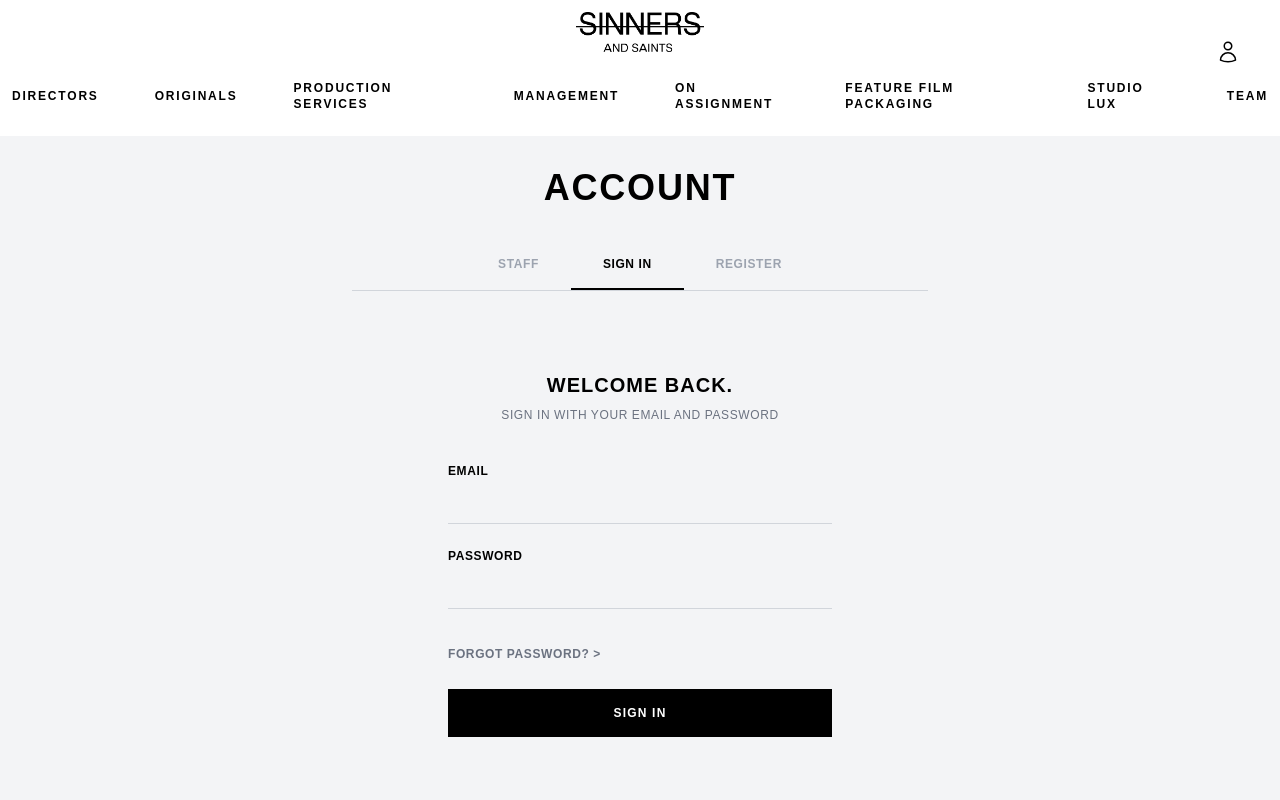
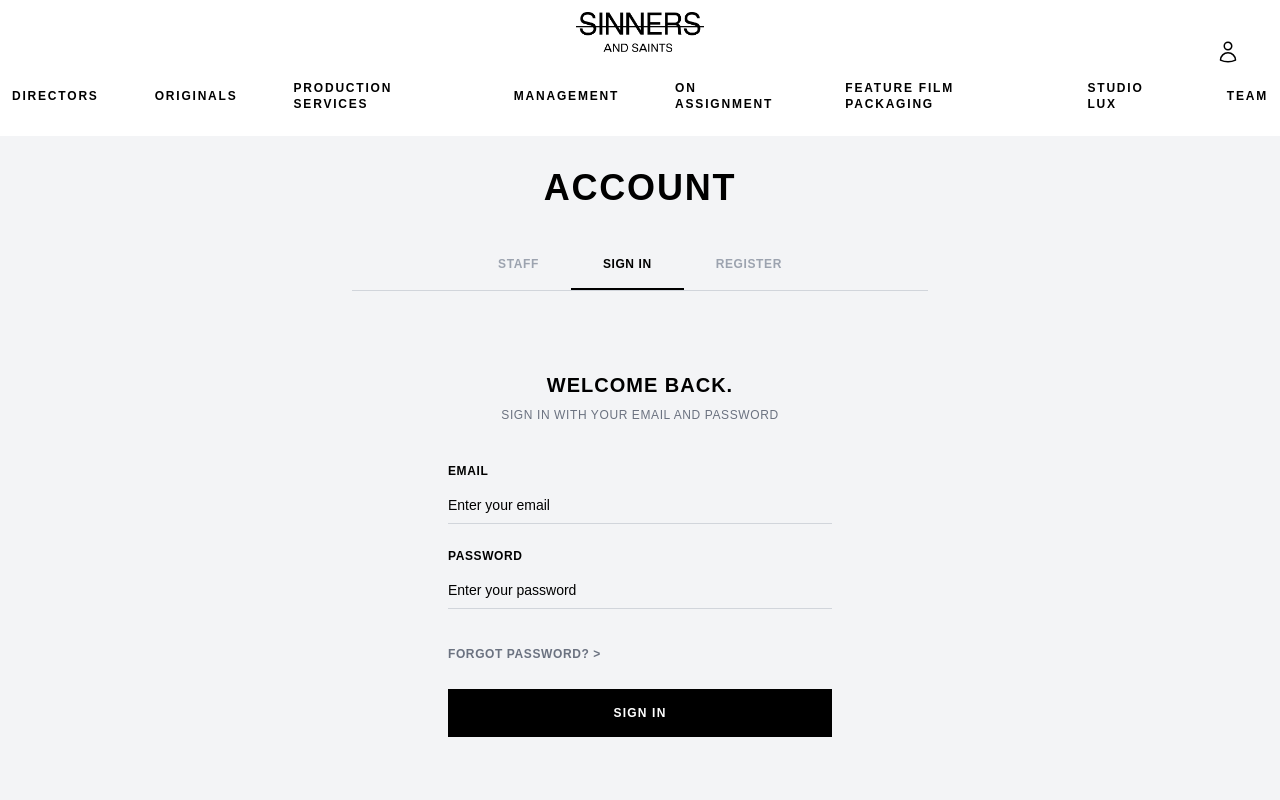
Before and after one commit to Volodymyr-Poshchalovskyi/SAS-react, a React (Vite) app: page /login in a window 1280 px wide. Shown: the top 800 px of the page. Built offline with nearby package versions, Linux system fonts and the light colour scheme; no server answers; a web font is replaced by a local one.

Commit message:
FIXED STYLESS

```diff
--- a/src/Components/ApplicationForm.jsx
+++ b/src/Components/ApplicationForm.jsx
@@ -16,14 +16,12 @@ const ApplicationForm = () => {
     setError('');
     setSuccess(false);
 
-    // Валідація
     if (!email || !text) {
       setError('Please fill in all fields.');
       setLoading(false);
       return;
     }
 
-    // Відправляємо дані в Supabase
     const { error: insertError } = await supabase
       .from('applications')
       .insert([{ email: email, text: text }]);
@@ -75,7 +73,8 @@ const ApplicationForm = () => {
             value={email}
             onChange={(e) => setEmail(e.target.value)}
             required
-            className="w-full bg-transparent border-b border-gray-300 focus:outline-none focus:border-black py-2 text-sm"
+            placeholder="Enter your email"
+            className="w-full bg-transparent border-b border-gray-300 focus:outline-none focus:border-black py-2 text-sm text-black placeholder:text-black"
           />
         </div>
         <div>
@@ -91,7 +90,8 @@ const ApplicationForm = () => {
             onChange={(e) => setText(e.target.value)}
             required
             rows="3"
-            className="w-full bg-transparent border-b border-gray-300 focus:outline-none focus:border-black py-2 text-sm resize-none"
+            placeholder="Write your message..."
+            className="w-full bg-transparent border-b border-gray-300 focus:outline-none focus:border-black py-2 text-sm resize-none text-black placeholder:text-black"
           />
         </div>
         <button
--- a/src/Pages/Login.jsx
+++ b/src/Pages/Login.jsx
@@ -118,7 +118,8 @@ const Login = () => {
                       value={email}
                       onChange={(e) => setEmail(e.target.value)}
                       required
-                      className="w-full bg-transparent border-b border-gray-300 focus:outline-none focus:border-black py-2 text-sm"
+                      placeholder="Enter your email"
+                      className="w-full bg-transparent border-b border-gray-300 focus:outline-none focus:border-black py-2 text-sm text-black placeholder:text-black"
                     />
                   </div>
                   <div>
@@ -134,7 +135,8 @@ const Login = () => {
                       value={password}
                       onChange={(e) => setPassword(e.target.value)}
                       required
-                      className="w-full bg-transparent border-b border-gray-300 focus:outline-none focus:border-black py-2 text-sm"
+                      placeholder="Enter your password"
+                      className="w-full bg-transparent border-b border-gray-300 focus:outline-none focus:border-black py-2 text-sm text-black placeholder:text-black"
                     />
                   </div>
                   <div className="pt-2">
```
